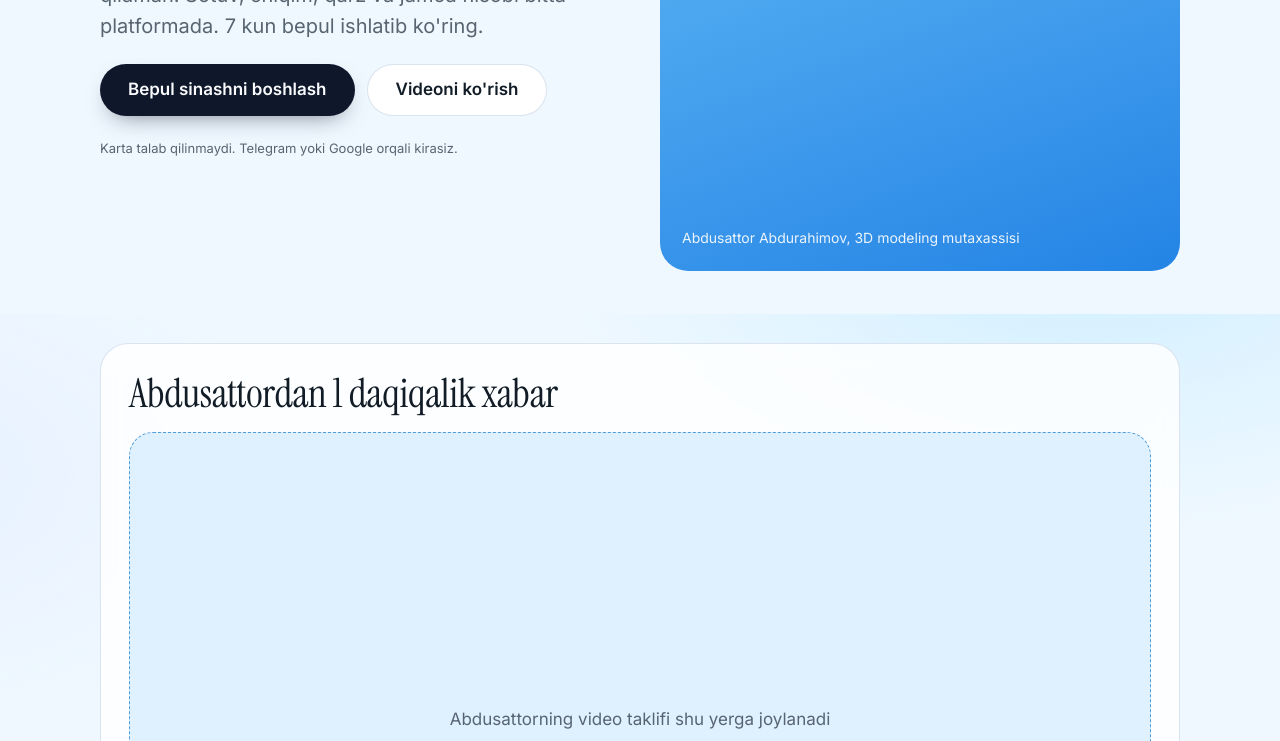
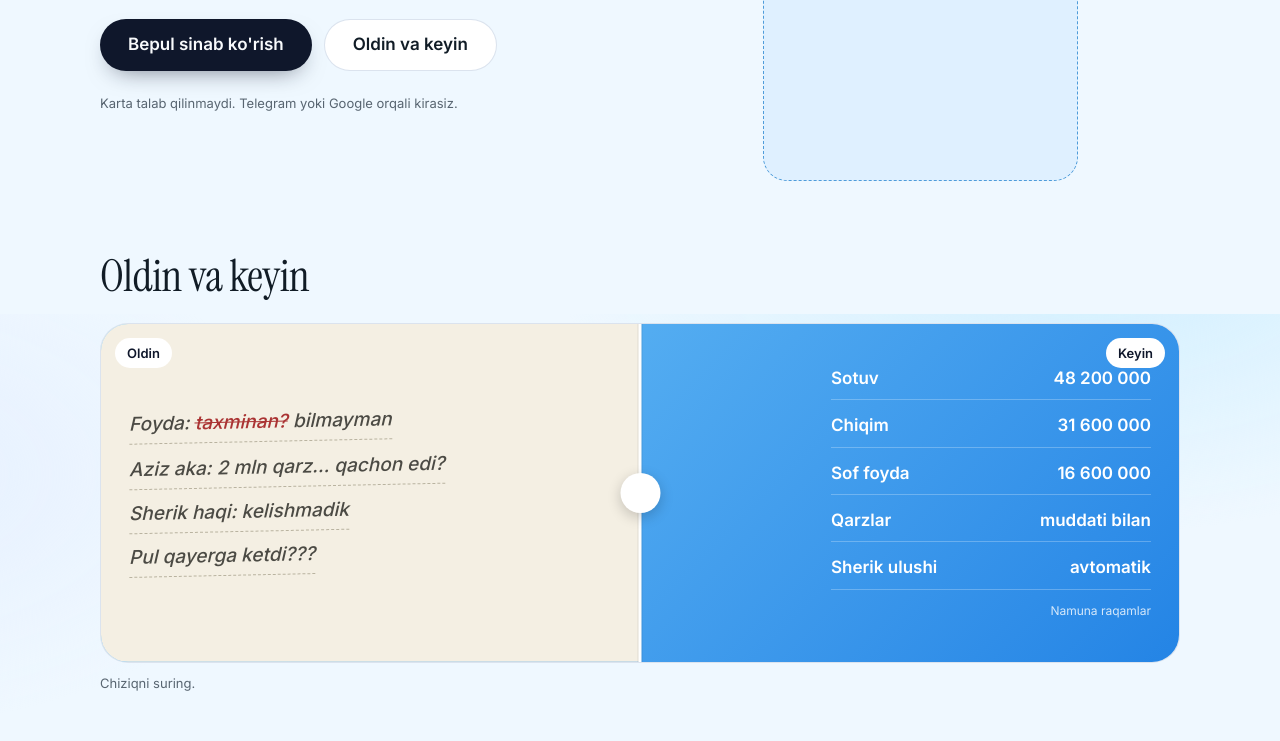
Before and after one commit to BegzodXazratov/Morefin, a plain HTML site: page taklif/index.html in a window 1280 px wide. Shown: the part 486-1227 px from the top of the page. Drawn offline with Linux system fonts and the light colour scheme.

Commit message:
Ismni olib tashlash, video joyi, oldin/keyin vizual, Geron webhook
Co-Authored-By: Claude Sonnet 5.5 <noreply@anthropic.com>
Claude-Session: https://claude.ai/code/session_01MKjMb2tjNRUaM7EDm5CEnf

```diff
--- a/baholash/api/lead.js
+++ b/baholash/api/lead.js
@@ -16,6 +16,10 @@ module.exports = async (req, res) => {
   if (b.wantsVideo) lines.push('Videodarslik so\'radi: ha');
   if (b.utm) lines.push('UTM: ' + String(b.utm).slice(0, 200));
   const text = lines.join('\n');
+  // Ixtiyoriy: Geron (yoki boshqa CRM) webhook. Env: GERON_WEBHOOK_URL
+  if (process.env.GERON_WEBHOOK_URL) {
+    try { await fetch(process.env.GERON_WEBHOOK_URL, { method: 'POST', headers: { 'Content-Type': 'application/json' }, body: JSON.stringify(b) }); } catch (e) { console.log('Geron webhook xato'); }
+  }
   const token = process.env.TELEGRAM_BOT_TOKEN, chat = process.env.TELEGRAM_CHAT_ID;
   if (!token || !chat) { console.log('LEAD (Telegram sozlanmagan):', text); return res.status(200).json({ ok: true, delivered: false }); }
   try {
--- a/baholash/style.css
+++ b/baholash/style.css
@@ -41,3 +41,18 @@ details{border-bottom:1px solid var(--border);padding:16px 0}
 summary{cursor:pointer;font-weight:600;font-size:18px;min-height:28px}
 details p{margin-top:8px;color:var(--muted)}
 @media(prefers-reduced-motion:reduce){*{transition:none!important}}
+
+/* Oldin / Keyin */
+.ba{--p:50%;position:relative;border-radius:28px;overflow:hidden;min-height:340px;background:var(--card-solid);border:1px solid var(--border);touch-action:pan-y;user-select:none}
+.ba-pane{position:absolute;inset:0;padding:28px 28px 28px;display:flex;flex-direction:column;gap:12px;justify-content:center}
+.ba-after{background:linear-gradient(135deg,var(--blue-a),var(--blue-b));color:#fff;align-items:flex-end;text-align:right}
+.ba-before{background:#f4efe3;color:#4b4a44;clip-path:inset(0 calc(100% - var(--p)) 0 0);align-items:flex-start}
+.ba-before p{font:italic 500 19px/1.35 var(--body);transform:rotate(-1.2deg);border-bottom:1px dashed #b9b3a0;padding-bottom:6px}
+.ba-before s{color:#a33}
+.ba-row{display:flex;justify-content:space-between;gap:24px;width:min(100%,320px);font-weight:600;font-size:17px;border-bottom:1px solid oklch(100% 0 0/.25);padding-bottom:8px}
+.ba-handle{position:absolute;top:0;bottom:0;left:var(--p);width:3px;background:#fff;box-shadow:0 0 0 1px oklch(0% 0 0/.08);transform:translateX(-1.5px);pointer-events:none}
+.ba-handle::after{content:"";position:absolute;top:50%;left:50%;width:40px;height:40px;border-radius:50%;background:#fff;transform:translate(-50%,-50%);box-shadow:0 4px 14px oklch(0% 0 0/.2)}
+.ba input[type=range]{position:absolute;inset:0;width:100%;height:100%;opacity:0;cursor:ew-resize;margin:0}
+.ba-tag{position:absolute;top:14px;padding:5px 12px;border-radius:999px;font-weight:600;font-size:13px;background:#fff;color:var(--primary);pointer-events:none}
+.ba-tag.l{left:14px}.ba-tag.r{right:14px}
+@media (prefers-reduced-motion:reduce){.ba-before{transition:none}}
--- a/taklif/api/lead.js
+++ b/taklif/api/lead.js
@@ -16,6 +16,10 @@ module.exports = async (req, res) => {
   if (b.wantsVideo) lines.push('Videodarslik so\'radi: ha');
   if (b.utm) lines.push('UTM: ' + String(b.utm).slice(0, 200));
   const text = lines.join('\n');
+  // Ixtiyoriy: Geron (yoki boshqa CRM) webhook. Env: GERON_WEBHOOK_URL
+  if (process.env.GERON_WEBHOOK_URL) {
+    try { await fetch(process.env.GERON_WEBHOOK_URL, { method: 'POST', headers: { 'Content-Type': 'application/json' }, body: JSON.stringify(b) }); } catch (e) { console.log('Geron webhook xato'); }
+  }
   const token = process.env.TELEGRAM_BOT_TOKEN, chat = process.env.TELEGRAM_CHAT_ID;
   if (!token || !chat) { console.log('LEAD (Telegram sozlanmagan):', text); return res.status(200).json({ ok: true, delivered: false }); }
   try {
--- /dev/null
+++ b/taklif/ba.js
@@ -0,0 +1,21 @@
+(function(){
+  var reduce = window.matchMedia && matchMedia('(prefers-reduced-motion: reduce)').matches;
+  document.querySelectorAll('.ba').forEach(function(el){
+    var r = el.querySelector('input'); var touched = false;
+    function set(v){ el.style.setProperty('--p', v + '%'); r.value = v; }
+    r.addEventListener('input', function(){ touched = true; set(r.value); });
+    set(50);
+    if (reduce || !('IntersectionObserver' in window)) return;
+    var io = new IntersectionObserver(function(e){
+      if (!e[0].isIntersecting) return; io.disconnect();
+      var t0 = null;
+      (function step(t){
+        if (touched) return; if (t0 === null) t0 = t;
+        var k = (t - t0) / 3200; if (k > 1) { set(50); return; }
+        set(Math.round(50 + 42 * Math.sin(k * Math.PI * 2)));
+        requestAnimationFrame(step);
+      })(performance.now());
+    }, { threshold: .6 });
+    io.observe(el);
+  });
+})();
--- a/taklif/index.html
+++ b/taklif/index.html
@@ -3,7 +3,7 @@
 <head>
 <meta charset="utf-8">
 <meta name="viewport" content="width=device-width,initial-scale=1">
-<title>Abdusattor Abdurahimov taklifi: Morefin 7 kun bepul</title>
+<title>Morefin: 7 kun bepul sinab ko'ring</title>
 <meta name="description" content="Biznesingiz moliyasini bitta joyda yuriting. Morefin platformasini 7 kun bepul sinab ko'ring.">
 <link rel="preconnect" href="https://fonts.googleapis.com">
 <link rel="preconnect" href="https://fonts.gstatic.com" crossorigin>
@@ -11,6 +11,7 @@
 <link rel="stylesheet" href="style.css">
 <style>
 .stack{display:flex;flex-direction:column;gap:14px}
+.video.vertical{aspect-ratio:9/16;max-height:560px;margin:0 auto;width:100%;max-width:315px}
 .avatar{width:100%;aspect-ratio:4/5;border-radius:28px;background:linear-gradient(160deg,var(--blue-a),var(--blue-b));display:flex;align-items:flex-end;padding:22px;color:#fff;overflow:hidden;position:relative}
 .avatar img{position:absolute;inset:0;width:100%;height:100%;object-fit:cover}
 .avatar span{position:relative;font-size:14px;opacity:.9}
@@ -31,25 +32,38 @@
   <section style="padding:24px 0 56px">
     <div class="grid2" style="align-items:center;gap:40px">
       <div class="stack" style="gap:22px">
-        <div class="eyebrow">Abdusattor Abdurahimovdan taklif</div>
+        <div class="eyebrow">Do'stona taklif</div>
         <h1>Biznesingiz pulini bitta joyda ko'ring</h1>
-        <p class="muted" style="font-size:20px">Men Morefin'ni sinab ko'rdim va sizga ham tavsiya qilaman. Sotuv, chiqim, qarz va jamoa hisobi bitta platformada. 7 kun bepul ishlatib ko'ring.</p>
-        <div style="display:flex;flex-wrap:wrap;gap:12px"><a class="pill dark" href="#form">Bepul sinashni boshlash</a><a class="pill light" href="#video">Videoni ko'rish</a></div>
+        <p class="muted" style="font-size:20px">Morefin'ni sinab ko'rdik va sizga ham tavsiya qilamiz. Sotuv, chiqim, qarz va jamoa hisobi bitta platformada. 7 kun bepul ishlatib ko'ring.</p>
+        <div style="display:flex;flex-wrap:wrap;gap:12px"><a class="pill dark" href="#form">Bepul sinab ko'rish</a><a class="pill light" href="#oldin">Oldin va keyin</a></div>
         <p class="fine">Karta talab qilinmaydi. Telegram yoki Google orqali kirasiz.</p>
       </div>
-      <div class="avatar" aria-label="Abdusattor Abdurahimov">
-        <!-- Rasm qo'yish uchun: <img src="abdusattor.jpg" alt="Abdusattor Abdurahimov"> -->
-        <span>Abdusattor Abdurahimov, 3D modeling mutaxassisi</span>
-      </div>
-    </div>
+      <div class="video vertical" id="videoSlot">Video shu yerga joylanadi</div>
   </section>
 
-  <!-- Video -->
-  <section id="video" style="padding:16px 0 56px">
-    <div class="card stack" style="gap:18px">
-      <h2 style="font-size:40px">Abdusattordan 1 daqiqalik xabar</h2>
-      <div class="video" id="videoSlot">Abdusattorning video taklifi shu yerga joylanadi</div>
-    </div>
+  <!-- Oldin / Keyin -->
+  <section id="oldin" style="padding:16px 0 56px">
+    <h2 style="font-size:44px;margin-bottom:24px">Oldin va keyin</h2>
+<div class="ba" role="group" aria-label="Oldin va keyin taqqoslash">
+  <div class="ba-pane ba-after">
+    <div class="ba-row"><span>Sotuv</span><span>48 200 000</span></div>
+    <div class="ba-row"><span>Chiqim</span><span>31 600 000</span></div>
+    <div class="ba-row"><span>Sof foyda</span><span>16 600 000</span></div>
+    <div class="ba-row"><span>Qarzlar</span><span>muddati bilan</span></div>
+    <div class="ba-row"><span>Sherik ulushi</span><span>avtomatik</span></div>
+    <div style="font-size:12px;opacity:.8">Namuna raqamlar</div>
+  </div>
+  <div class="ba-pane ba-before">
+    <p>Foyda: <s>taxminan?</s> bilmayman</p>
+    <p>Aziz aka: 2 mln qarz... qachon edi?</p>
+    <p>Sherik haqi: kelishmadik</p>
+    <p>Pul qayerga ketdi???</p>
+  </div>
+  <div class="ba-handle"></div>
+  <input type="range" min="0" max="100" value="50" aria-label="Oldin va keyin o'rtasini suring">
+  <span class="ba-tag l">Oldin</span><span class="ba-tag r">Keyin</span>
+</div>
+    <p class="fine" style="margin-top:10px">Chiziqni suring.</p>
   </section>
 
   <!-- Foydalar -->
@@ -110,6 +124,7 @@
 </div>
 
 <script src="config.js"></script>
+<script src="ba.js"></script>
 <script>
 (function(){
 var C = window.MOREFIN_CONFIG || {};
--- a/taklif/style.css
+++ b/taklif/style.css
@@ -41,3 +41,18 @@ details{border-bottom:1px solid var(--border);padding:16px 0}
 summary{cursor:pointer;font-weight:600;font-size:18px;min-height:28px}
 details p{margin-top:8px;color:var(--muted)}
 @media(prefers-reduced-motion:reduce){*{transition:none!important}}
+
+/* Oldin / Keyin */
+.ba{--p:50%;position:relative;border-radius:28px;overflow:hidden;min-height:340px;background:var(--card-solid);border:1px solid var(--border);touch-action:pan-y;user-select:none}
+.ba-pane{position:absolute;inset:0;padding:28px 28px 28px;display:flex;flex-direction:column;gap:12px;justify-content:center}
+.ba-after{background:linear-gradient(135deg,var(--blue-a),var(--blue-b));color:#fff;align-items:flex-end;text-align:right}
+.ba-before{background:#f4efe3;color:#4b4a44;clip-path:inset(0 calc(100% - var(--p)) 0 0);align-items:flex-start}
+.ba-before p{font:italic 500 19px/1.35 var(--body);transform:rotate(-1.2deg);border-bottom:1px dashed #b9b3a0;padding-bottom:6px}
+.ba-before s{color:#a33}
+.ba-row{display:flex;justify-content:space-between;gap:24px;width:min(100%,320px);font-weight:600;font-size:17px;border-bottom:1px solid oklch(100% 0 0/.25);padding-bottom:8px}
+.ba-handle{position:absolute;top:0;bottom:0;left:var(--p);width:3px;background:#fff;box-shadow:0 0 0 1px oklch(0% 0 0/.08);transform:translateX(-1.5px);pointer-events:none}
+.ba-handle::after{content:"";position:absolute;top:50%;left:50%;width:40px;height:40px;border-radius:50%;background:#fff;transform:translate(-50%,-50%);box-shadow:0 4px 14px oklch(0% 0 0/.2)}
+.ba input[type=range]{position:absolute;inset:0;width:100%;height:100%;opacity:0;cursor:ew-resize;margin:0}
+.ba-tag{position:absolute;top:14px;padding:5px 12px;border-radius:999px;font-weight:600;font-size:13px;background:#fff;color:var(--primary);pointer-events:none}
+.ba-tag.l{left:14px}.ba-tag.r{right:14px}
+@media (prefers-reduced-motion:reduce){.ba-before{transition:none}}
```
Also changed, not shown: baholash/ba.js (added, +21 -0 lines), baholash/index.html (+23 -0 lines).
